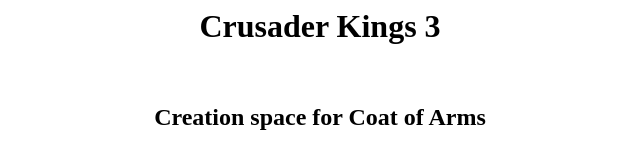
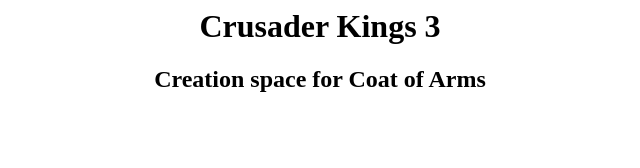
Before and after one commit to GreatestTriangle/GreatestTriangle.github.io, a plain HTML site: page index.html in a window 1280 px wide. Shown: the whole page, without its empty margins (320-960 px from the left). Drawn offline with Linux system fonts and the light colour scheme.

Commit message:
Update index.html

```diff
--- a/index.html
+++ b/index.html
@@ -1,6 +1,6 @@
 <html>
   <center>
-    <h1> Crusader Kings 3 </h1><br>
+    <h1> Crusader Kings 3 </h1>
     <h2>Creation space for Coat of Arms</h2>
   </center>
 </html>
```
